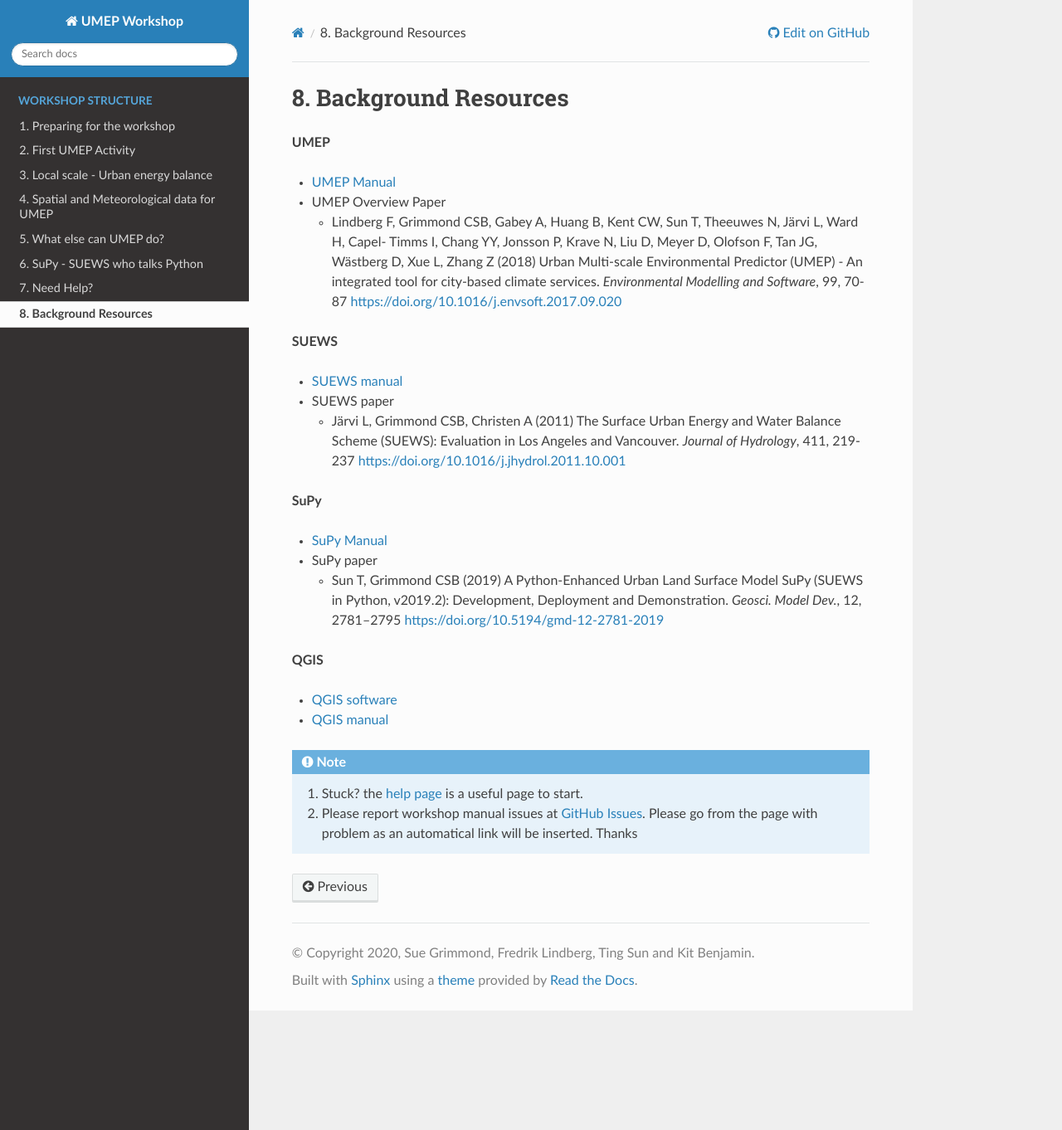
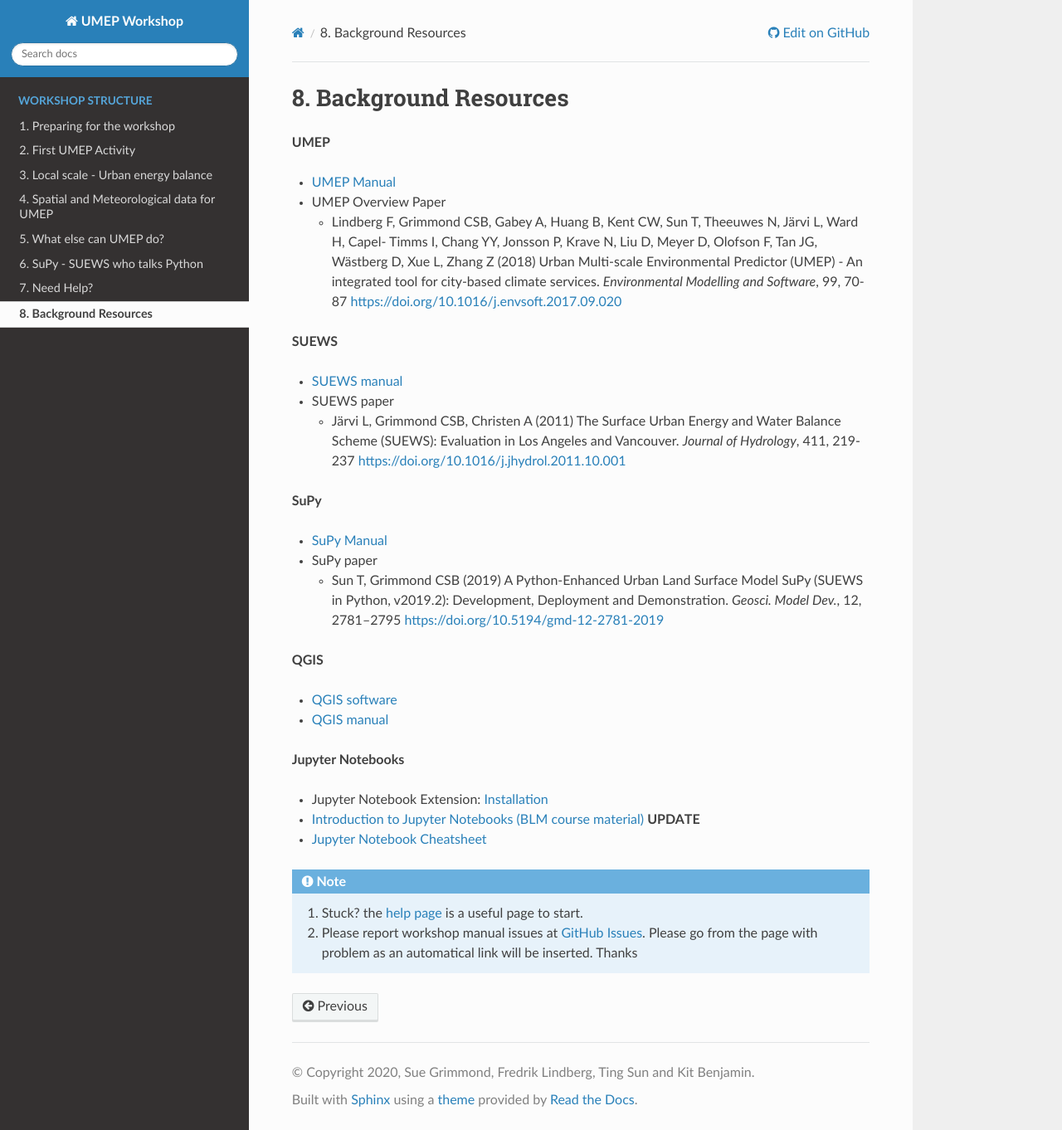
Before and after one commit to Urban-Meteorology-Reading/UMEP-Workshop, a Sphinx documentation site: the page built from source/Background-Resources.rst, in a window 1280 px wide and 1362 px high. Shown: the whole window at 83% size. Built offline with Sphinx 7.4.7 and the Read the Docs theme 2.0.0, drawn with Linux system fonts in a browser that asks for light colours.

Commit message:
Update Background-Resources.rst

```diff
--- a/source/Background-Resources.rst
+++ b/source/Background-Resources.rst
@@ -44,3 +44,11 @@
 
 - `QGIS software <https://qgis.org/en/site/>`__
 - `QGIS manual <https://docs.qgis.org/3.10/en/docs/index.html>`__
+
+**Jupyter Notebooks**
+
+-  Jupyter Notebook Extension: `Installation <https://jupyter-contrib-nbextensions.readthedocs.io/en/latest/install.html>`_
+
+- `Introduction to Jupyter Notebooks (BLM course material) <https://blm.readthedocs.io/en/latest/JupyterNotebook.html>`_  **UPDATE**
+
+- `Jupyter Notebook Cheatsheet <https://cheatography.com/weidadeyue/cheat-sheets/jupyter-notebook/>`_
```
